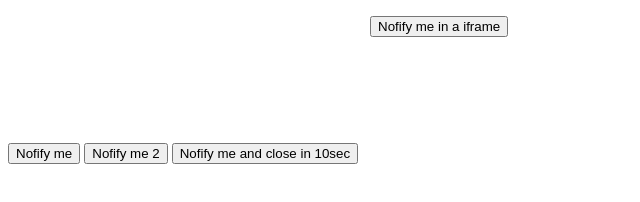
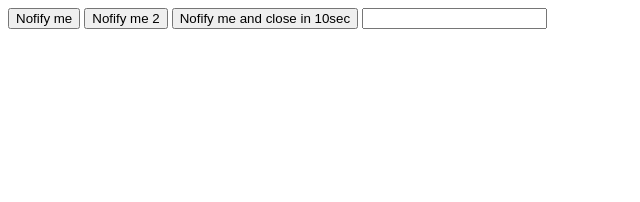
Before and after one commit to getstation/test-integration, a plain HTML site: page index.html in a window 1280 px wide. Shown: the whole page, without its empty margins (0-640 px from the left). Drawn offline with nearby package versions, Linux system fonts and the light colour scheme.

Commit message:
Add input text for guestinstance testing

```diff
--- a/index.html
+++ b/index.html
@@ -25,6 +25,7 @@
 <button id='button'>Nofify me</button>
 <button id='button2'>Nofify me 2</button>
 <button id='button3'>Nofify me and close in 10sec</button>
+<input type="text />
 <iframe src="iframe.html" frameborder="0"></iframe>
 </body>
 </html>
```
